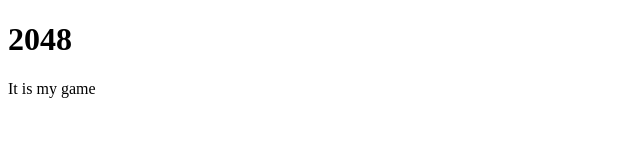
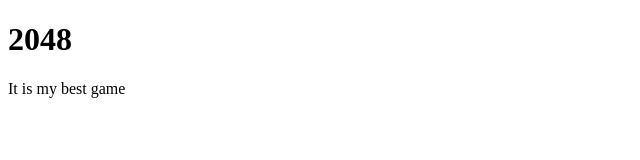
Before and after one commit to BohdanDanilchuk/labs, a plain HTML site: page index.html in a window 1280 px wide. Shown: the full height of the page, 0-640 px from the left. Drawn offline with Linux system fonts and the light colour scheme.

Commit message:
some chages

```diff
--- a/index.html
+++ b/index.html
@@ -7,6 +7,6 @@
 </head>
 <body>
     <h1>2048</h1>
-    <p>It is my game</p>
+    <p>It is my best game</p>
 </body>
 </html>
```
